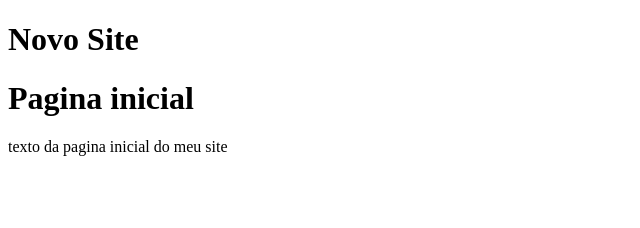
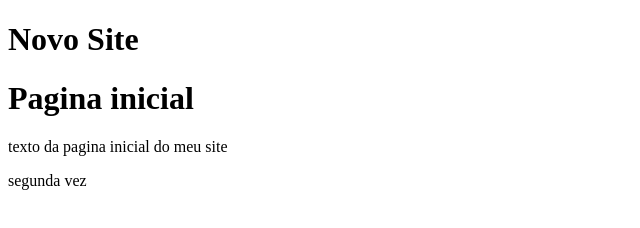
Before and after one commit to felipedosantos/atividadeBranch, a plain HTML site: page index.html in a window 1280 px wide. Shown: the full height of the page, 0-640 px from the left. Drawn offline with Linux system fonts and the light colour scheme.

Commit message:
segundo commit com o blocoUm

```diff
--- a/index.html
+++ b/index.html
@@ -10,5 +10,7 @@
     <h1>Pagina inicial</h1>
 
     <p>texto da pagina inicial do meu site</p>
+
+    <p>segunda vez</p>
   </body>
 </html>
```
